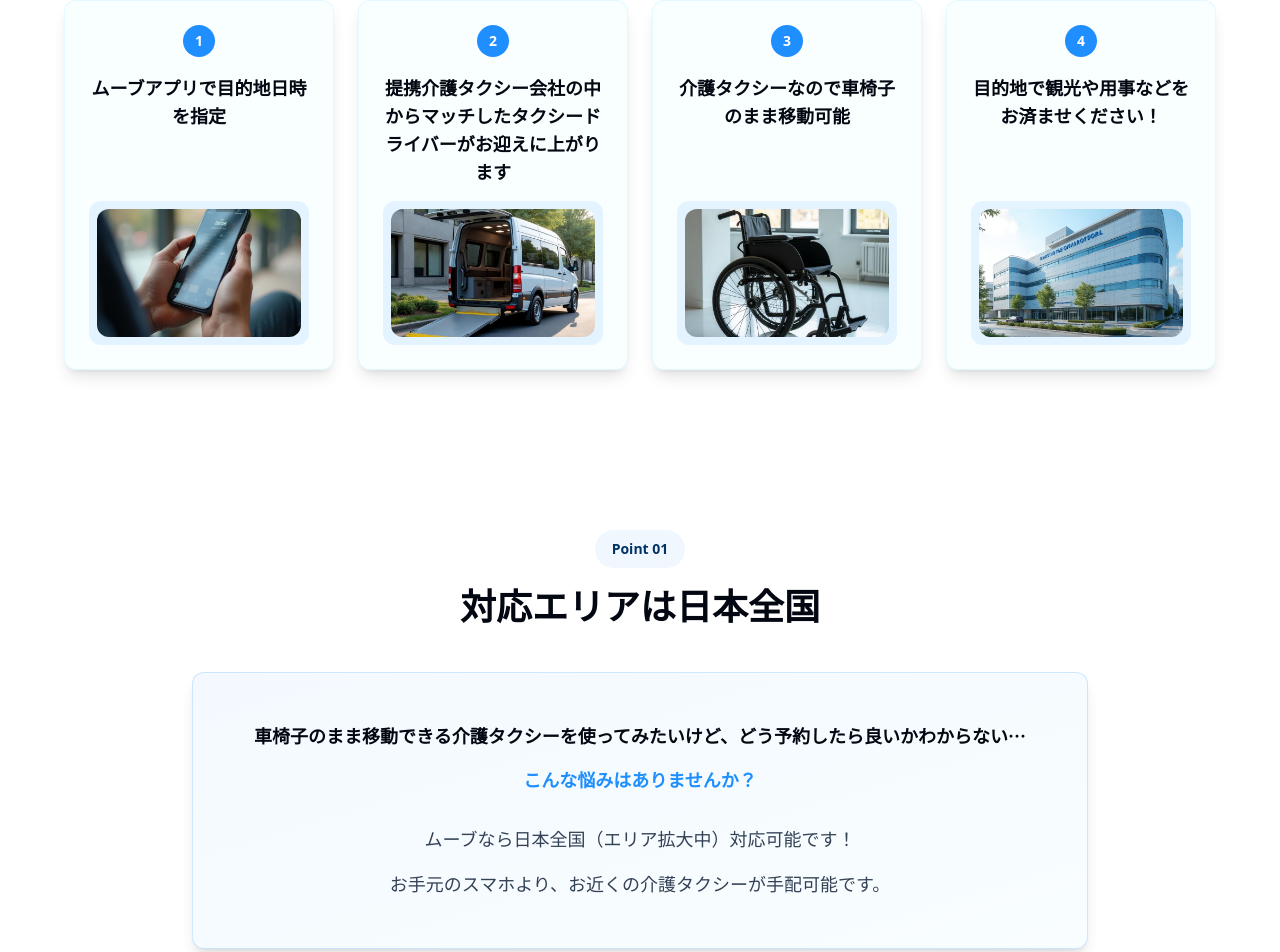
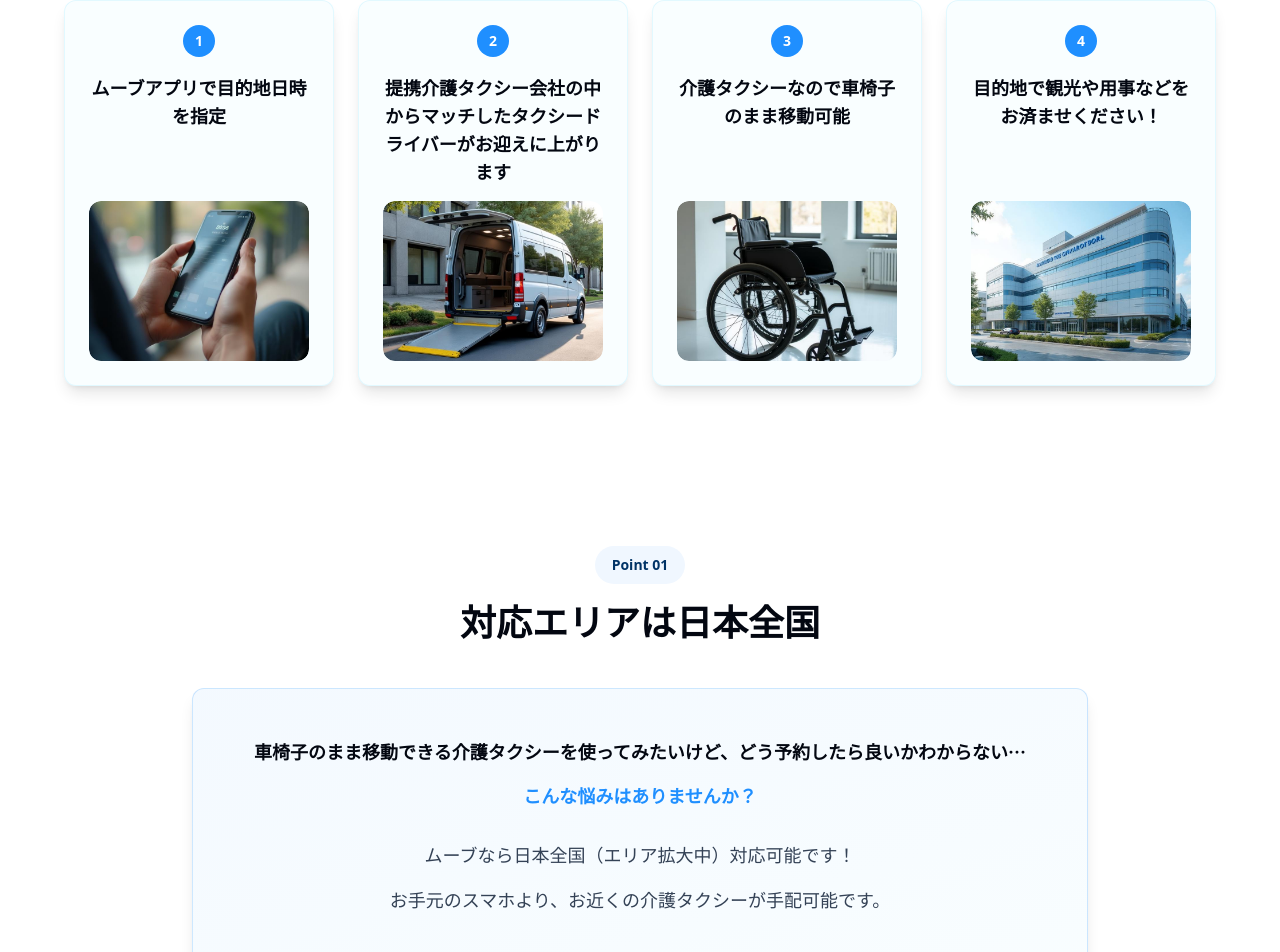
Before and after one commit to SayakaYamaguchi1217/textify-image-page, a React (Vite) app: page / in a window 1280 px wide. Shown: the part 1614-2566 px from the top of the page. Built offline with nearby package versions, Linux system fonts and the light colour scheme.

Commit message:
Adjust image size
Remove blue borders by increasing image size.

```diff
--- a/src/components/ServiceExplanation.tsx
+++ b/src/components/ServiceExplanation.tsx
@@ -58,8 +58,8 @@ const ServiceExplanation = () => {
                   ムーブアプリで目的地日時を指定
                 </h3>
               </div>
-              <div className="bg-primary/10 rounded-xl p-2 mt-auto flex items-center justify-center overflow-hidden">
-                <img src={smartphonePhoto} alt="スマートフォン" className="w-full h-32 object-cover rounded-lg" />
+              <div className="rounded-xl mt-auto flex items-center justify-center overflow-hidden">
+                <img src={smartphonePhoto} alt="スマートフォン" className="w-full h-40 object-cover rounded-xl" />
               </div>
             </CardContent>
           </Card>
@@ -74,8 +74,8 @@ const ServiceExplanation = () => {
                   提携介護タクシー会社の中からマッチしたタクシードライバーがお迎えに上がります
                 </h3>
               </div>
-              <div className="bg-primary/10 rounded-xl p-2 mt-auto flex items-center justify-center overflow-hidden">
-                <img src={careTaxiPhoto} alt="介護タクシー" className="w-full h-32 object-cover rounded-lg" />
+              <div className="rounded-xl mt-auto flex items-center justify-center overflow-hidden">
+                <img src={careTaxiPhoto} alt="介護タクシー" className="w-full h-40 object-cover rounded-xl" />
               </div>
             </CardContent>
           </Card>
@@ -90,8 +90,8 @@ const ServiceExplanation = () => {
                   介護タクシーなので車椅子のまま移動可能
                 </h3>
               </div>
-              <div className="bg-primary/10 rounded-xl p-2 mt-auto flex items-center justify-center overflow-hidden">
-                <img src={wheelchairPhoto} alt="車椅子アクセシビリティ" className="w-full h-32 object-cover rounded-lg" />
+              <div className="rounded-xl mt-auto flex items-center justify-center overflow-hidden">
+                <img src={wheelchairPhoto} alt="車椅子アクセシビリティ" className="w-full h-40 object-cover rounded-xl" />
               </div>
             </CardContent>
           </Card>
@@ -106,8 +106,8 @@ const ServiceExplanation = () => {
                   目的地で観光や用事などをお済ませください！
                 </h3>
               </div>
-              <div className="bg-primary/10 rounded-xl p-2 mt-auto flex items-center justify-center overflow-hidden">
-                <img src={hospitalPhoto} alt="病院・目的地" className="w-full h-32 object-cover rounded-lg" />
+              <div className="rounded-xl mt-auto flex items-center justify-center overflow-hidden">
+                <img src={hospitalPhoto} alt="病院・目的地" className="w-full h-40 object-cover rounded-xl" />
               </div>
             </CardContent>
           </Card>
```
